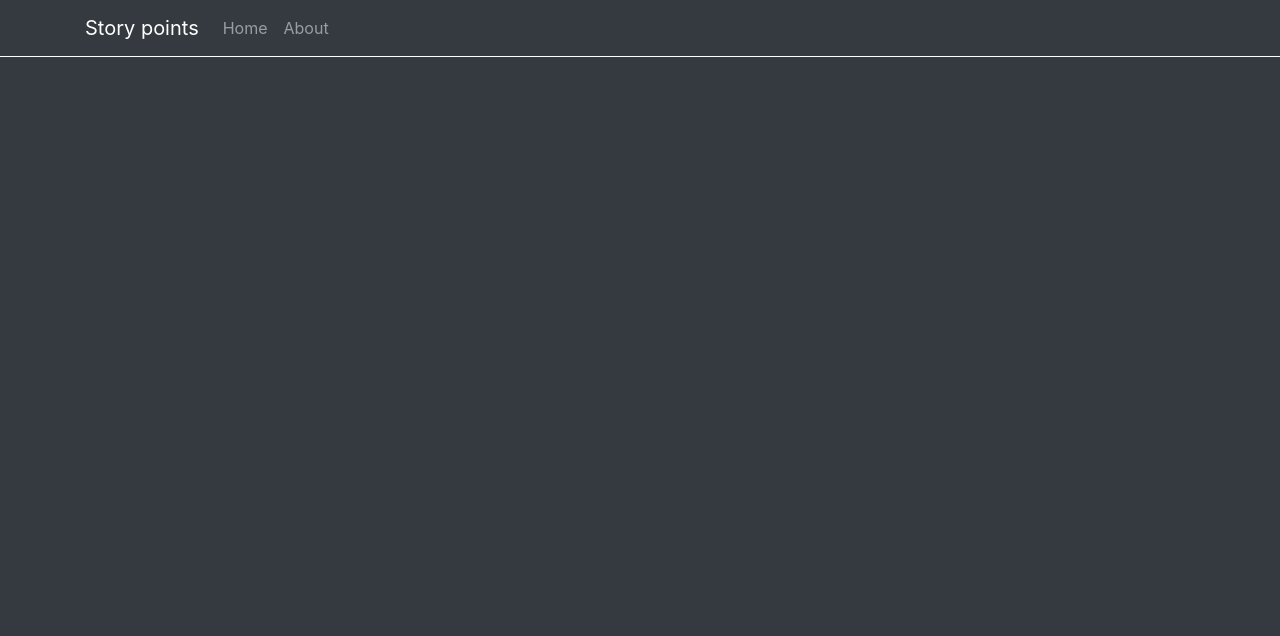
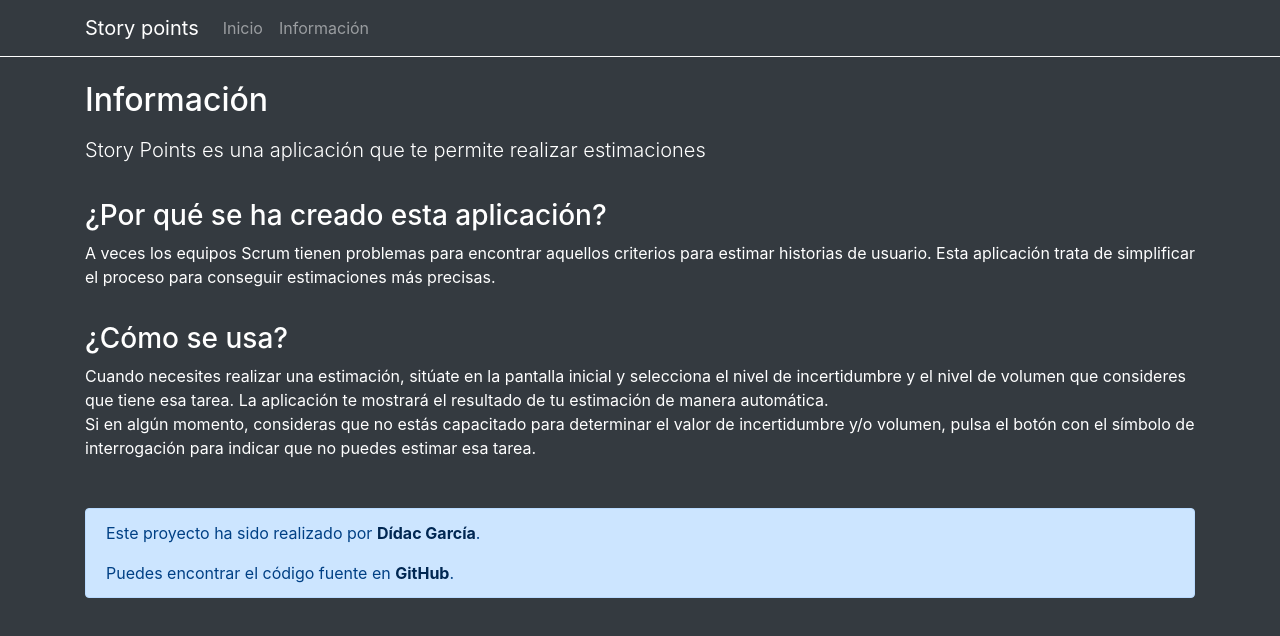
Before and after one commit to didaquis/story-points, a Vue app: page /info in a window 1280 px wide. Shown: the top 636 px of the page. Built offline with nearby package versions, Linux system fonts and the light colour scheme.

Commit message:
Improved About page

```diff
--- a/package.json
+++ b/package.json
@@ -1,6 +1,6 @@
 {
   "name": "story-points",
-  "version": "0.2.3",
+  "version": "0.2.5",
   "private": true,
   "scripts": {
     "serve": "vue-cli-service serve",
--- /dev/null
+++ b/src/components/Credits.vue
@@ -0,0 +1,6 @@
+<template>
+	<div class="alert alert-primary mt-5">
+		<p>Este proyecto ha sido realizado por <a target="_blank" class="alert-link" rel="noopener" href="https://didaquis.github.io">Dídac García</a>.</p>
+		<p class="mb-0">Puedes encontrar el código fuente en <a target="_blank" class="alert-link" rel="noopener" href="https://github.com/didaquis/story-points">GitHub</a>.</p>
+	</div>
+</template>
--- a/src/components/NavBar.vue
+++ b/src/components/NavBar.vue
@@ -8,10 +8,10 @@
 			<div class="collapse navbar-collapse" id="navbarNav">
 				<ul class="navbar-nav">
 					<li class="nav-item">
-						<router-link class="nav-link" data-toggle="collapse" data-target="#navbarNav" to="/">Home</router-link>
+						<router-link class="nav-link" data-toggle="collapse" data-target="#navbarNav" to="/">Inicio</router-link>
 					</li>
 					<li class="nav-item">
-						<router-link class="nav-link" data-toggle="collapse" data-target="#navbarNav" to="/about">About</router-link>
+						<router-link class="nav-link" data-toggle="collapse" data-target="#navbarNav" to="/info">Información</router-link>
 					</li>
 				</ul>
 			</div>
--- a/src/router/index.js
+++ b/src/router/index.js
@@ -11,7 +11,7 @@ const routes = [
 		component: Home
 	},
 	{
-		path: '/about',
+		path: '/info',
 		name: 'About',
 		// route level code-splitting
 		// this generates a separate chunk (about.[hash].js) for this route
--- a/src/views/About.vue
+++ b/src/views/About.vue
@@ -1,21 +1,32 @@
 <template>
-	<div>
-		<Title text="About this app"/>
-		<p class="lead">lorem lorem lorem lorem lorem lorem lorem lorem lorem lorem lorem lorem lorem lorem lorem lorem lorem lorem</p>
-		<h3>How it works?</h3>
-		<p>lorem lorem lorem lorem lorem lorem lorem lorem lorem lorem lorem lorem lorem lorem lorem lorem lorem lorem</p>
-		<h3>How it works?</h3>
-		<p>lorem lorem lorem lorem lorem lorem lorem lorem lorem lorem lorem lorem lorem lorem lorem lorem lorem lorem</p>
+	<div class="pb-2">
+		<Title text="Información"/>
+		<p class="lead">Story Points es una aplicación que te permite realizar estimaciones</p>
+		<h3>¿Por qué se ha creado esta aplicación?</h3>
+		<p>A veces los equipos Scrum tienen problemas para encontrar aquellos criterios para estimar historias de usuario. Esta aplicación trata de simplificar el proceso para conseguir estimaciones más precisas.</p>
+		<h3>¿Cómo se usa?</h3>
+		<p>Cuando necesites realizar una estimación, sitúate en la pantalla inicial y selecciona el nivel de incertidumbre y el nivel de volumen que consideres que tiene esa tarea. La aplicación te mostrará el resultado de tu estimación de manera automática.
+		<br>
+		Si en algún momento, consideras que no estás capacitado para determinar el valor de incertidumbre y/o volumen, pulsa el botón con el símbolo de interrogación para indicar que no puedes estimar esa tarea.</p>
+		<Credits />
 	</div>
 </template>
 
 <script>
 import Title from '@/components/Title.vue'
+import Credits from '@/components/Credits.vue'
 
 export default {
 	name: 'About',
 	components: {
-		Title
+		Title,
+		Credits,
 	}
 }
 </script>
+
+<style scoped>
+h3 {
+	margin-top: 1.2em;
+}
+</style>
```
